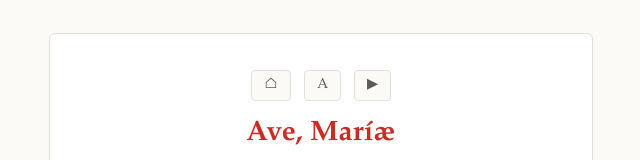
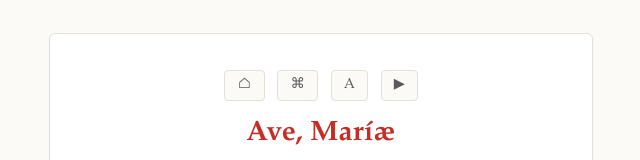
Before and after one commit to Perlesvaux/cancionero, a React (Vite) app: page /oraciones in a window 1280 px wide. Shown: the part 413-573 px from the top of the page, without its empty margins (319-959 px from the left). Built offline with nearby package versions, Linux system fonts and the light colour scheme.

Commit message:
feat: new feature - kudos

```diff
--- a/src/components/ListaDeOraciones.tsx
+++ b/src/components/ListaDeOraciones.tsx
@@ -9,11 +9,14 @@ export function ListaDeOraciones(){
   //const {items, setItems} = useOracionContext()
   const {items, setItems} = useOracionContext()
 
-  return <>{items.map(({ nombre, cuerpo, nomen, corpus, isLatin }, index) => (
+  return <>{items.map(({ nombre, cuerpo, nomen, corpus, isLatin, kudos }, index) => (
     <article key={nombre} id={slugify(nombre)}>
 
       <div className="song-controls">
         <a href="#toc"><button> ⌂ </button></a>
+
+        { kudos && <a href={kudos} target="_blank"><button>⌘</button></a> }
+
         <button onClick={() => setItems(flip(items, index, 'isLatin'))}>
           {isLatin ? 'A' : 'Æ'}
         </button>
--- a/src/constants/oraciones/ave_maria.ts
+++ b/src/constants/oraciones/ave_maria.ts
@@ -20,4 +20,5 @@ export default {
 >
 > nunc et in hora mortis nostræ. Amen.`,
   isLatin:true,
+  kudos:"https://www.youtube.com/shorts/8p4xuNnMdBs",
 } satisfies Oracion
--- a/src/constants/oraciones/credo.ts
+++ b/src/constants/oraciones/credo.ts
@@ -64,4 +64,5 @@ y la vida eterna.`,
 
 `,
   isLatin:true,
+  kudos:"https://www.youtube.com/shorts/AudoEOcp3PI",
 } satisfies Oracion
--- a/src/constants/oraciones/gloria.ts
+++ b/src/constants/oraciones/gloria.ts
@@ -19,4 +19,5 @@ export default {
 
 `,
   isLatin:true,
+  kudos:"https://www.youtube.com/shorts/XCzuYhDBAqM",
 } satisfies Oracion
--- a/src/constants/oraciones/padre_nuestro.ts
+++ b/src/constants/oraciones/padre_nuestro.ts
@@ -29,4 +29,5 @@ export default {
 
 `,
   isLatin:true,
+  kudos:"https://www.youtube.com/shorts/lMdHwHGxano",
 } satisfies Oracion
--- a/src/constants/oraciones/salve.ts
+++ b/src/constants/oraciones/salve.ts
@@ -40,5 +40,6 @@ Ea, pues señora, abogada nuestra, vuelve a nosotros esos tus ojos misericordios
 
 > **R:** Ut digni efficiámur promissiónibus Chrísti. Amen`,
   isLatin:true,
+  kudos:"https://www.youtube.com/shorts/cm_66vddxNg",
 
 } satisfies Oracion
--- a/src/constants/oraciones/signo_de_la_cruz.ts
+++ b/src/constants/oraciones/signo_de_la_cruz.ts
@@ -24,4 +24,5 @@ En el nombre del Padre, y del Hijo, y del Espíritu Santo. Amén
 > et Spíritus Sancti. Amen.
 `,
   isLatin:true,
+  kudos:"https://www.youtube.com/shorts/PqKLYiuTDVk",
 } satisfies Oracion
--- a/src/types/index.ts
+++ b/src/types/index.ts
@@ -17,6 +17,7 @@ export interface Oracion extends Item {
   corpus: string,
   nomen: string,
   isLatin:boolean,
+  kudos?:string,
 
 }
 
```
